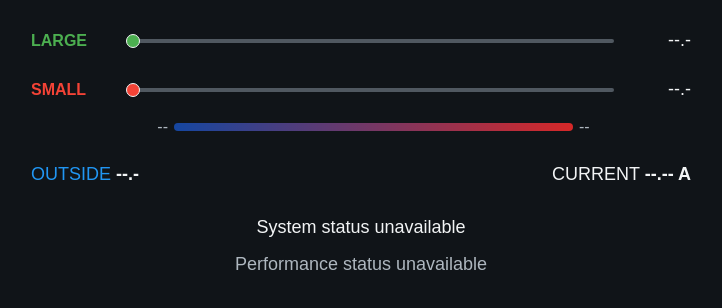
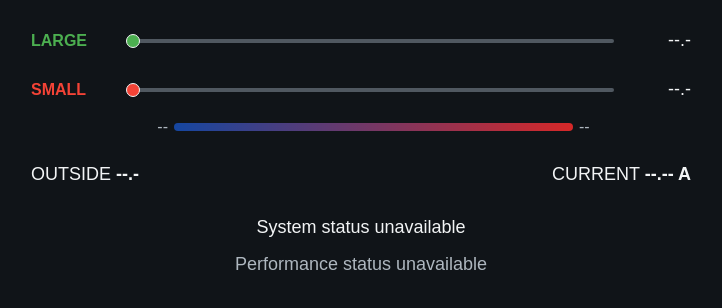
Before and after one commit to rcmaross/HvacMonitor, a plain HTML site: page web/status.html in a window 1280 px wide. Shown: the whole page, without its empty margins (279-1001 px from the left). Drawn offline with Linux system fonts and the light colour scheme; no server answers.

Commit message:
Make OUTSIDE label white in web status view

```diff
--- a/web/status.html
+++ b/web/status.html
@@ -120,7 +120,7 @@
         }
 
 .readings { display:flex; justify-content:space-between; gap:16px; margin-top:28px; font-size:18px; }
-        .readings span:first-child { color:#2196F3; }
+        .readings span:first-child { color:#F2F4F5; }
         .readings strong { color:#F2F4F5; }
         .status {
             text-align: center;
```
